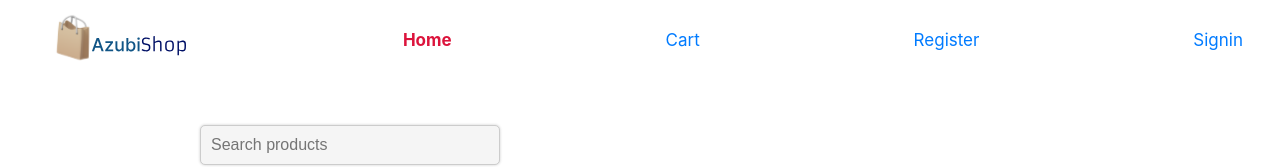
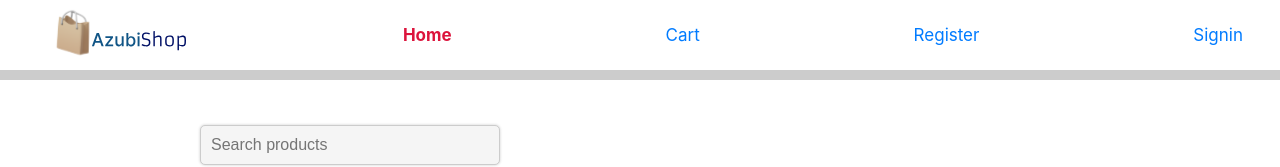
Before and after one commit to Bengazy244/azubi-ecommerce-app, a React (Create React App) app: page / in a window 1280 px wide. Shown: the top 167 px of the page. Built offline with nearby package versions, Linux system fonts and the light colour scheme.

Commit message:
Styled navbar

```diff
--- a/src/App.css
+++ b/src/App.css
@@ -103,7 +103,7 @@ input {
 
 button[type="submit"] {
   padding: 10px;
-  background-color: blue;
+  background-color: rgb(54, 54, 101);
   color: white;
   border: none;
   border-radius: 5px;
@@ -167,6 +167,8 @@ a {
   height: 80px;
   background-color: #ffffff;
   padding: 0 32px;
+  border-bottom: 10px solid #ccc;
+
 }
 
 .navbar__logo img {
@@ -271,3 +273,7 @@ a {
 .add-to-cart:hover {
   background-color: #3e8e41;
 }
+
+.searchbar {
+  width: 100%;
+}
--- a/src/App.js
+++ b/src/App.js
@@ -10,6 +10,7 @@ function App() {
   return (
     <Router>
       <Navbar />
+
       <Routes>
         <Route path="/" element={<HomePage />}></Route>
         <Route path="/Cart" element={<Cart />}></Route>
--- a/src/components/Searchbar.js
+++ b/src/components/Searchbar.js
@@ -1,4 +1,5 @@
 import React from "react";
+import "../App.css";
 
 const Searchbar = () => {
   return (
--- a/src/index.css
+++ b/src/index.css
@@ -15,13 +15,14 @@ code {
 .navbar {
   background: lavender;
   padding: 12px;
-  overflow: auto;
+
 }
 
 a {
   margin: 5px;
   text-decoration: none;
   font-size: 17px;
+
 }
 
 a.active {
```
